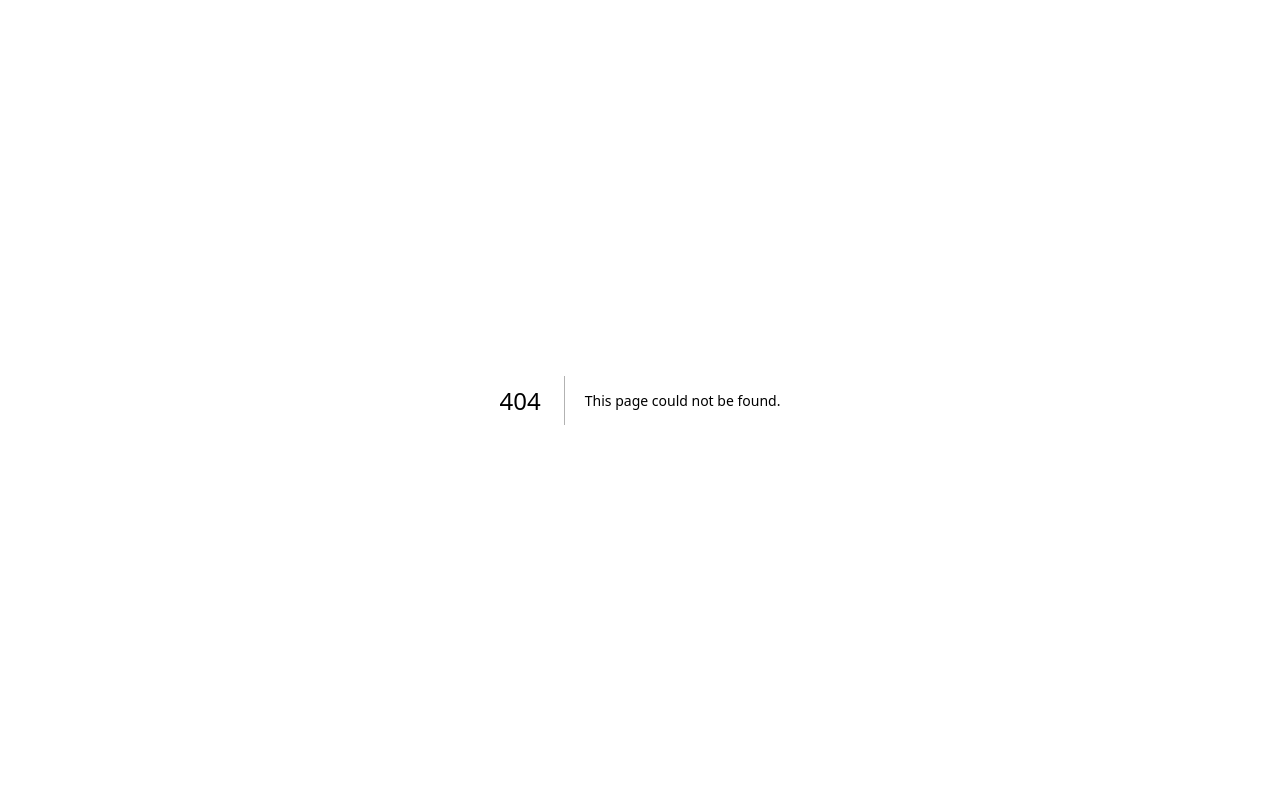
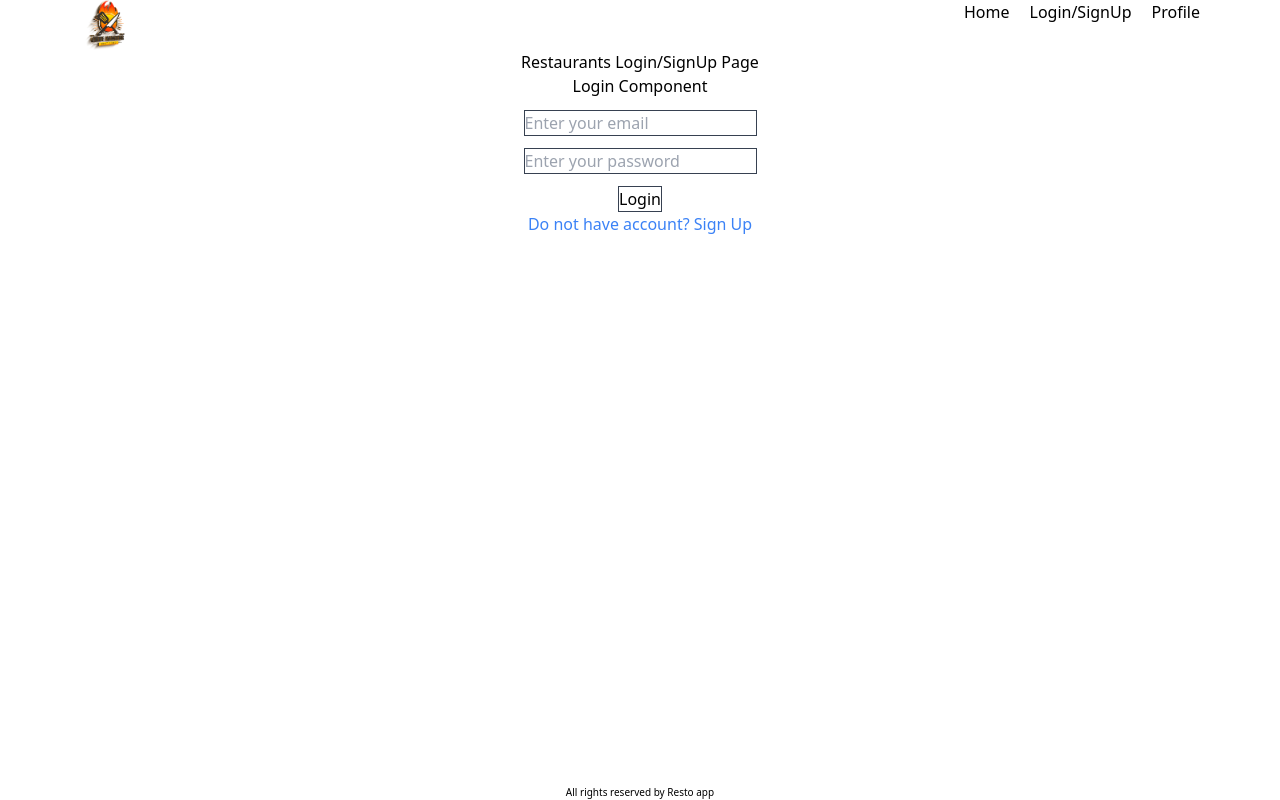
Before and after one commit to dhanjyoti/Food_delivery_app, a Next.js app: page /restaurant in a window 1280 px wide. Before the commit this address had no page. Built offline with nearby package versions, Linux system fonts and the light colour scheme.

Commit message:
signup page states initated

```diff
--- a/package.json
+++ b/package.json
@@ -9,9 +9,10 @@
     "lint": "next lint"
   },
   "dependencies": {
+    "mongoose": "^8.7.1",
+    "next": "14.2.14",
     "react": "^18",
-    "react-dom": "^18",
-    "next": "14.2.14"
+    "react-dom": "^18"
   },
   "devDependencies": {
     "postcss": "^8",
--- a/src/app/_components/RestoLogin.js
+++ b/src/app/_components/RestoLogin.js
@@ -2,7 +2,7 @@ import React from 'react'
 
 export default function RestotLogin() {
   return (
-    <div className="flex flex-col items-center">
+    <div className="flex flex-col gap-3 items-center">
         <h3>Login Component</h3>
         <div>
             <input type="text" placeholder='Enter your email' className="border border-gray-700" />
--- a/src/app/_components/RestoSignUp.js
+++ b/src/app/_components/RestoSignUp.js
@@ -1,32 +1,43 @@
-import React from 'react'
+import React, { useState } from 'react'
 
 export default function RestoSignUp() {
+    const [email, setEmail] = useState('');
+    const [password, setPassword] = useState('');
+    const [c_password, setC_password] = useState('');
+    const [name, setName] = useState('');
+    const [city, setCity] = useState('');
+    const [address, setAddress] = useState('');
+    const [contact, setContact] = useState('');
+
+    const handleSignup=()=>{
+        console.log(email, password, c_password, name, city, address, contact)
+    }
   return (
-    <div className="flex flex-col items-center">
+    <div className="flex flex-col gap-3 items-center">
         <h3>Sign Up Component</h3>
         <div>
-            <input type="text" placeholder='Enter your email' className="border border-gray-700" />
+            <input type="text" placeholder='Enter your email' className="border border-gray-700" value={email} onChange={(event)=>setEmail(event.target.value)}/>
         </div>
         <div>
-            <input type="password" placeholder='Enter your password' className="border border-gray-700"/>
+            <input type="password" placeholder='Enter your password' className="border border-gray-700" value={password} onChange={(event)=>setPassword(event.target.value)}/>
         </div>
         <div>
-            <input type="password" placeholder='Confirm password' className="border border-gray-700"/>
+            <input type="password" placeholder='Confirm password' className="border border-gray-700" value={c_password} onChange={(event)=>setC_password(event.target.value)}/>
         </div>
         <div>
-            <input type="text" placeholder='Enter Restaurant Name' className="border border-gray-700"/>
+            <input type="text" placeholder='Enter Restaurant Name' className="border border-gray-700" value={name} onChange={(event)=>setName(event.target.value)}/>
         </div>
         <div>
-            <input type="text" placeholder='Enter City' className="border border-gray-700"/>
+            <input type="text" placeholder='Enter City' className="border border-gray-700" value={city} onChange={(event)=>setCity(event.target.value)}/>
         </div>
         <div>
-            <input type="text" placeholder='Enter Full Address' className="border border-gray-700"/>
+            <input type="text" placeholder='Enter Full Address' className="border border-gray-700" value={address} onChange={(event)=>setAddress(event.target.value)}/>
         </div>
         <div>
-            <input type="number" placeholder='Enter Contact Number' className="border border-gray-700"/>
+            <input type="number" placeholder='Enter Contact Number' className="border border-gray-700" value={contact} onChange={(event)=>setContact(event.target.value)}/>
         </div>
         <div>
-            <button className="border border-gray-700">Sign Up</button>
+            <button className="border border-gray-700" onClick={handleSignup}>Sign Up</button>
         </div>
     </div>
   )
--- /dev/null
+++ b/src/app/api/restaurant/route.js
@@ -0,0 +1,11 @@
+import { connectionStr } from "@/app/lib/db";
+import { restaurantModel } from "@/app/lib/restaurantsModel";
+import mongoose from "mongoose";
+import { NextResponse } from "next/server";
+
+export async function GET(){
+    await mongoose.connect(connectionStr, {useNewUrlParser:true})
+    const data = await restaurantModel.find()
+    console.log(data)
+    return NextResponse.json({result:data})
+}
--- /dev/null
+++ b/src/app/lib/db.js
@@ -0,0 +1,2 @@
+const {username, password} = process.env
+export const connectionStr = "mongodb+srv://"+username+":"+password+"@cluster0.ipoql.mongodb.net/restoDB?retryWrites=true&w=majority&appName=Cluster0"
--- /dev/null
+++ b/src/app/lib/restaurantsModel.js
@@ -0,0 +1,7 @@
+import mongoose from "mongoose";
+
+const restaurantSchema = new mongoose.Schema({
+    name: String,
+})
+mongoose.models = {}
+export const restaurantModel = mongoose.models.restaurantModel || mongoose.model("restaurants", restaurantSchema)
```
Also changed, not shown: src/app/restaurant/page.js (renamed from src/app/restaurants/page.js), 1 other file (tests, documents, lock files or other folders).
